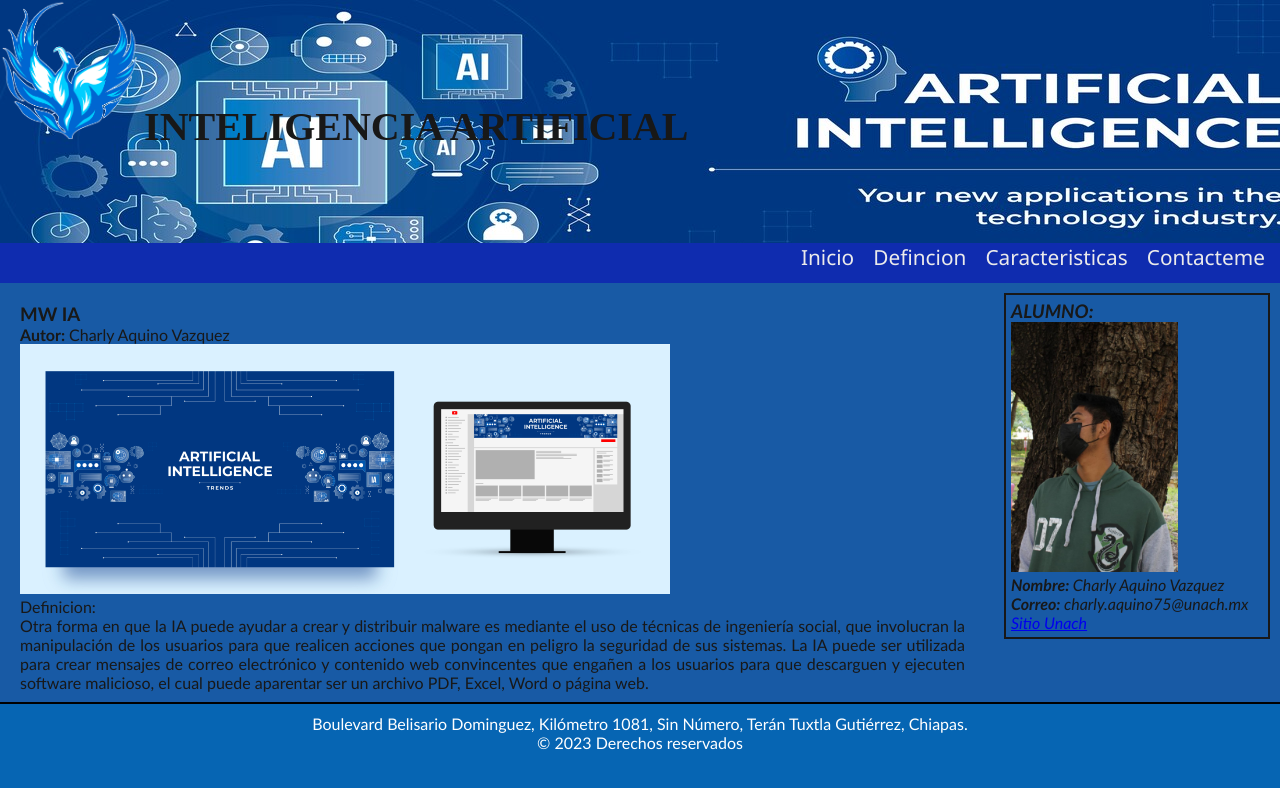
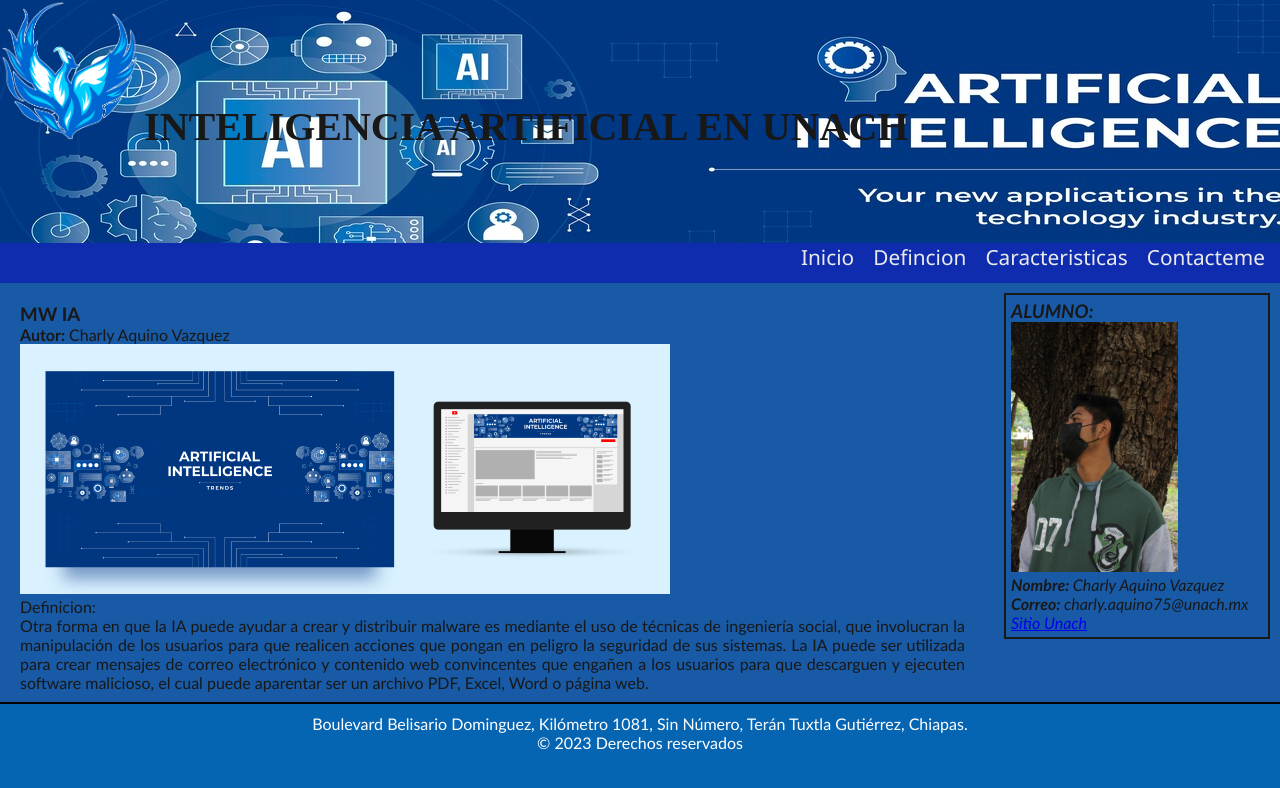
Before and after one commit to Naofumy585/Naofumy585.github.io, a plain HTML site: page index.html in a window 1280 px wide. Drawn offline with Linux system fonts and the light colour scheme.

Commit message:
Version_3

```diff
--- a/index.html
+++ b/index.html
@@ -10,7 +10,7 @@
     <header><!--encabezado-->
         <div = id="titulo">
             <img src="img/logo.png" alt="mi logo" id="logo"  class="img-fluid rounded"/>
-            <h1><b>INTELIGENCIA ARTIFICIAL</b></h1>
+            <h1><b>INTELIGENCIA ARTIFICIAL EN UNACH</b></h1>
         </div>
         <nav>
             <ul>
```
